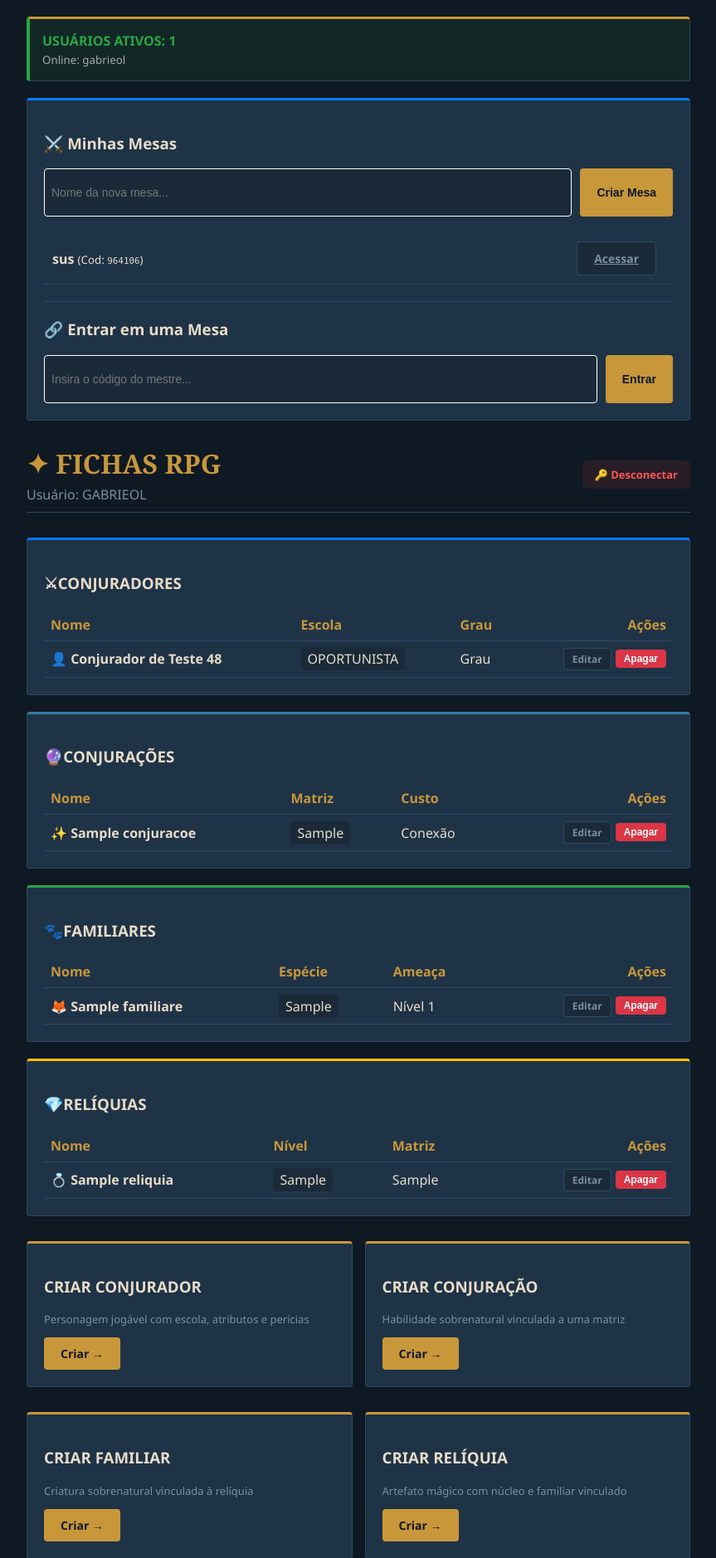
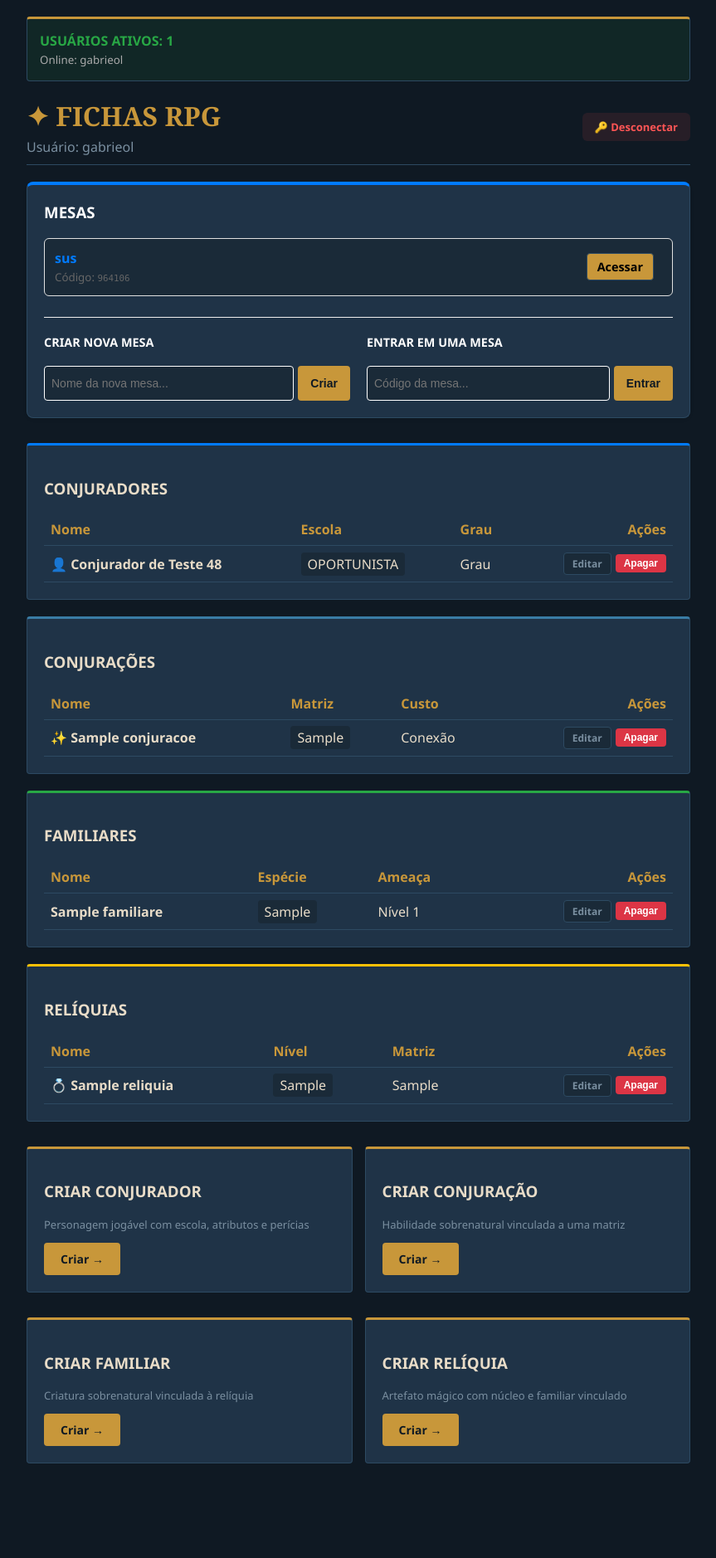
Before and after one commit to Tody0224/ficha_rpg, a Flask app: page /hub in a window 1280 px wide. Shown: the top 1878 px of the page at 83% size, without its empty margins (208-1071 px from the left). After the commit the page ends 1764 px from the top, so only its background shows below. Run offline with Flask 3, Linux system fonts and the light colour scheme; a user stored in the database is signed in; data comes from the database, SQL or seed files in the repository; both versions use the stored data as it was after the commit; tables that the repository leaves empty hold one stand-in row (values such as "Sample post").

Commit message:
feat:saving repositori

```diff
--- a/templates/base.html
+++ b/templates/base.html
@@ -33,7 +33,7 @@
                 background: #1A2A38 !important;
                 color: white !important;
                 border: 1px solid white !important;
-                height: 40px !important;
+                height: 24px !important;
         }
         </style>
     </head>
--- a/templates/hub.html
+++ b/templates/hub.html
@@ -1,6 +1,6 @@
 {% extends 'base.html' %}
 {% block content %}
-<div class="card" style="margin-bottom: 20px; padding: 15px; border-left: 4px solid #28a745; background: rgba(40, 167, 69, 0.1);">
+<div class="card" style="margin-bottom: 20px; padding: 15px; background: rgba(40, 167, 69, 0.1);">
     <h4 style="margin: 0; color: #28a745;"> USUÁRIOS ATIVOS: <span id="user-count">0</span></h4>
     <small id="user-list" style="color: #aaa;"></small>
 </div>
@@ -16,52 +16,66 @@
             .catch(err => console.error("Erro ao buscar usuários ativos:", err));
     }
 
-    // Atualiza a cada 30 segundos automaticamente
     setInterval(updateOnlineUsers, 30000);
-    // Chama imediatamente ao carregar a página
     updateOnlineUsers();
 </script>
-
-<div class="card" style="margin-bottom: 30px; border-top: 3px solid #007bff;">
-    <h3>⚔️ Minhas Mesas</h3>
-
-    <form action="{{ url_for('routes.criar_mesa') }}" method="POST" style="margin-bottom: 20px; display: flex; gap: 10px;">
-        <input type="text" name="nome_mesa" placeholder="Nome da nova mesa..." required style="flex-grow: 1;">
-        <button type="submit" class="btn">Criar Mesa</button>
-    </form>
-
-    <div style="margin-top: 10px;">
-        {% if mesas %}
-            {% for mesa in mesas %}
-                <div style="padding: 10px; border-bottom: 1px solid var(--border); display: flex; justify-content: space-between; align-items: center;">
-                    <span><strong>{{ mesa.nome }}</strong> <small>(Cod: <code>{{ mesa.codigo_convite }}</code>)</small></span>
-                    <a href="{{ url_for('routes.detalhes_mesa', mesa_id=mesa.id) }}" class="btn btn-secondary">Acessar</a>
-                </div>
-            {% endfor %}
-        {% else %}
-            <p style="color: var(--muted); font-style: italic;">Você ainda não criou ou participa de nenhuma mesa.</p>
-        {% endif %}
-    </div>
-
-    <hr style="margin: 20px 0; border: 0; border-top: 1px solid var(--border);">
-
-    <h3>🔗 Entrar em uma Mesa</h3>
-    <form action="{{ url_for('routes.entrar_mesa') }}" method="POST" style="display: flex; gap: 10px;">
-        <input type="text" name="codigo_mesa" placeholder="Insira o código do mestre..." required style="flex-grow: 1;">
-        <button type="submit" class="btn">Entrar</button>
-</form>
-</div>
 
 <div class="header" style="display: flex; justify-content: space-between; align-items: center; margin-bottom: 20px;">
     <div>
         <h1>✦ FICHAS RPG</h1>
-        <p style="color: var(--muted); margin: 5px 0 0 0;">Usuário: {{ current_user.username.upper() }}</p>
+        <p style="color: var(--muted); margin: 5px 0 0 0;">Usuário: {{ current_user.username }}</p>
     </div>
     <a href="/logout" style="color: #ff5555; text-decoration: none; font-size: 13px; font-weight: bold; background: rgba(255,85,85,0.1); padding: 8px 15px; border-radius: 6px;">🔑 Desconectar</a>
 </div>
 
+<div class="card" style="margin-bottom: 30px; border-top: 4px solid #007bff; background: rgb(31, 51, 71); padding: 20px; border-radius: 8px; box-shadow: 0 2px 5px rgba(0,0,0,0.05);">
+
+    <div style="margin-bottom: 25px;">
+        <h3 style="margin-top: 0; color: #ffffff; display: flex; align-items: center; gap: 8px;">
+             MESAS
+        </h3>
+
+        <div style="margin-top: 15px;">
+            {% if mesas %}
+                {% for mesa in mesas %}
+                    <div style="padding: 12px; margin-bottom: 8px; border: 1px solid #e0e0e0; border-radius: 6px; display: flex; justify-content: space-between; align-items: center; background: rgb(26, 42, 56);">
+                        <div>
+                            <strong style="display: block; color: #007bff;">{{ mesa.nome }}</strong>
+                            <small style="color: #666;">Código: <code>{{ mesa.codigo_convite }}</code></small>
+                        </div>
+                        <a href="{{ url_for('routes.detalhes_mesa', mesa_id=mesa.id) }}" class="btn btn-secondary" style="background: rgb(200, 151, 58); color: #000000; padding: 6px 12px; text-decoration: none; border-radius: 4px; font-size: 0.9em;">Acessar</a>
+                    </div>
+                {% endfor %}
+            {% else %}
+                <p style="color: #999; font-style: italic; font-size: 0.9em;">Você ainda não participa de nenhuma mesa.</p>
+            {% endif %}
+        </div>
+    </div>
+
+    <hr style="margin: 20px 0; border: 0; border-top: 1px solid #eee;">
+
+    <div style="display: grid; grid-template-columns: 1fr 1fr; gap: 20px;">
+
+        <div>
+            <h4 style="margin-top: 0; color: #ffffff; font-size: 0.9em; text-transform: uppercase;">Criar Nova Mesa</h4>
+            <form action="{{ url_for('routes.criar_mesa') }}" method="POST" style="display: flex; gap: 5px;">
+                <input type="text" name="nome_mesa" placeholder="Nome da nova mesa..." required style="flex-grow: 1; padding: 8px; border: 1px solid #ddd; border-radius: 4px;">
+                <button type="submit" class="btn" style="padding: 8px 15px;">Criar</button>
+            </form>
+        </div>
+
+        <div>
+            <h4 style="margin-top: 0; color: #ffffff; font-size: 0.9em; text-transform: uppercase;">Entrar EM UMA MESA</h4>
+            <form action="{{ url_for('routes.entrar_mesa') }}" method="POST" style="display: flex; gap: 5px;">
+                <input type="text" name="codigo_mesa" placeholder="Código da mesa..." required style="flex-grow: 1; padding: 8px; border: 1px solid #ddd; border-radius: 4px;">
+                <button type="submit" class="btn" style="padding: 8px 15px; background-color: #C8973A;">Entrar</button>
+            </form>
+        </div>
+    </div>
+</div>
+
 <div class="card" style="margin-top: 30px; border-top: 3px solid #007bff;">
-    <h3>⚔CONJURADORES </h3>
+    <h3>CONJURADORES </h3>
     {% if conjuradores %}
         <table style="width: 100%; border-collapse: collapse; margin-top: 10px;">
             <thead>
@@ -98,7 +112,7 @@
 </div>
 
 <div class="card" style="margin-top: 20px; border-top: 3px solid var(--accent2);">
-    <h3>🔮CONJURAÇÕES </h3>
+    <h3>CONJURAÇÕES </h3>
     {% if conjuracoes %}
         <table style="width: 100%; border-collapse: collapse; margin-top: 10px;">
             <thead>
@@ -135,7 +149,7 @@
 </div>
 
 <div class="card" style="margin-top: 20px; border-top: 3px solid #28a745;">
-    <h3>🐾FAMILIARES </h3>
+    <h3>FAMILIARES </h3>
     {% if familiares %}
         <table style="width: 100%; border-collapse: collapse; margin-top: 10px;">
             <thead>
@@ -149,7 +163,7 @@
             <tbody>
                 {% for familiar in familiares %}
                 <tr style="border-bottom: 1px solid var(--border);">
-                    <td style="padding: 8px; font-weight: bold;">🦊 {{ familiar.nome or familiar.NOME or familiar[1] }}</td>
+                    <td style="padding: 8px; font-weight: bold;"> {{ familiar.nome or familiar.NOME or familiar[1] }}</td>
                     <td style="padding: 8px;"><span style="background: var(--panel); padding: 3px 8px; border-radius: 4px;">{{ familiar.especie or familiar.ESPECIE or familiar[2] }}</span></td>
                     <td style="padding: 8px;">Nível {{ familiar.ameaca or familiar.AMEACA or familiar[3] }}</td>
                     <td style="padding: 8px; text-align: right; display: flex; justify-content: flex-end; gap: 5px;">
@@ -168,7 +182,7 @@
 </div>
 
 <div class="card" style="margin-top: 20px; border-top: 3px solid #ffc107;">
-    <h3>💎RELÍQUIAS</h3>
+    <h3>RELÍQUIAS</h3>
     {% if reliquias %}
         <table style="width: 100%; border-collapse: collapse; margin-top: 10px;">
             <thead>
```
Also changed, not shown: templates/login.html (+9 -9 lines), database.db.
